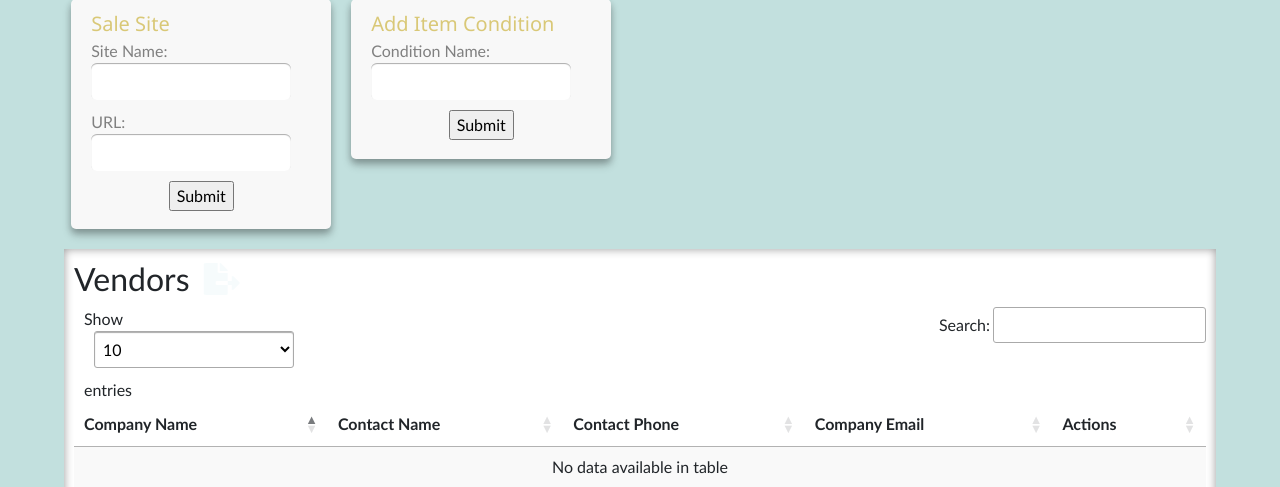
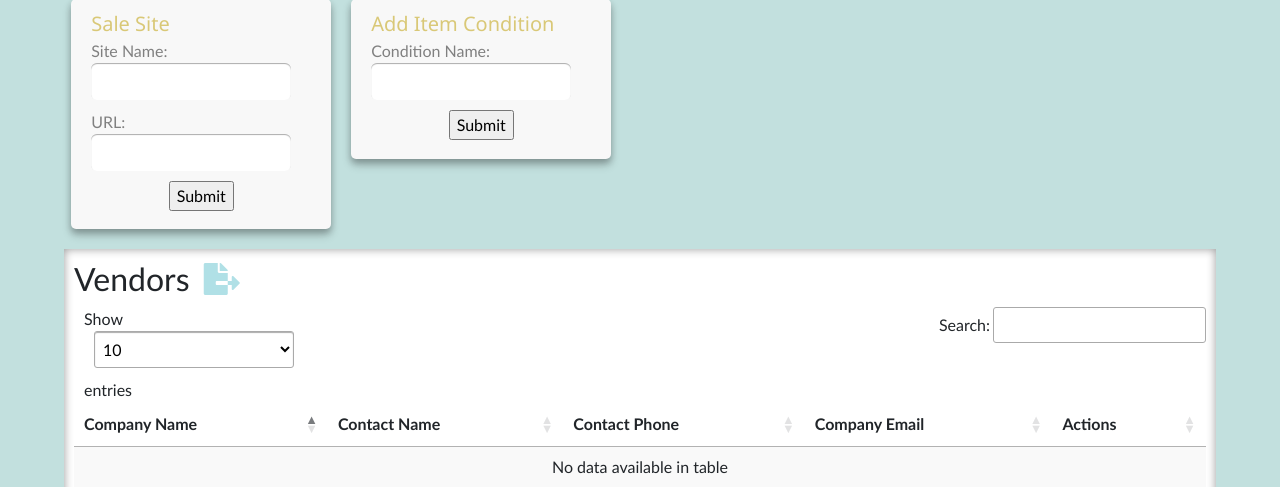
Before and after one commit to CSUF-Computer-Science/super-duper-spork, a Django app: template sporkify/frontend/templates/vendors.html in a window 1280 px wide, with the pointer over the restyled element. Shown: the part 631-1118 px from the top of the page. Run offline with Django 3.2, Linux system fonts and the light colour scheme; the template is opened without the code that fills it, so the values that code supplies are empty; some libraries are stand-ins or nearby versions.

Commit message:
Fixed opacity of one of the buttons made by last commit.

```diff
--- a/sporkify/static/stylesheets/vendors.css
+++ b/sporkify/static/stylesheets/vendors.css
@@ -135,7 +135,7 @@ input[type="text"]{
 
 .fa-file-export:hover {
     color: powderblue;
-    opacity: 0.1;
+    opacity: 1.0;
 }
 /*Add Product Type Form*/
 #add_product_type {
```
